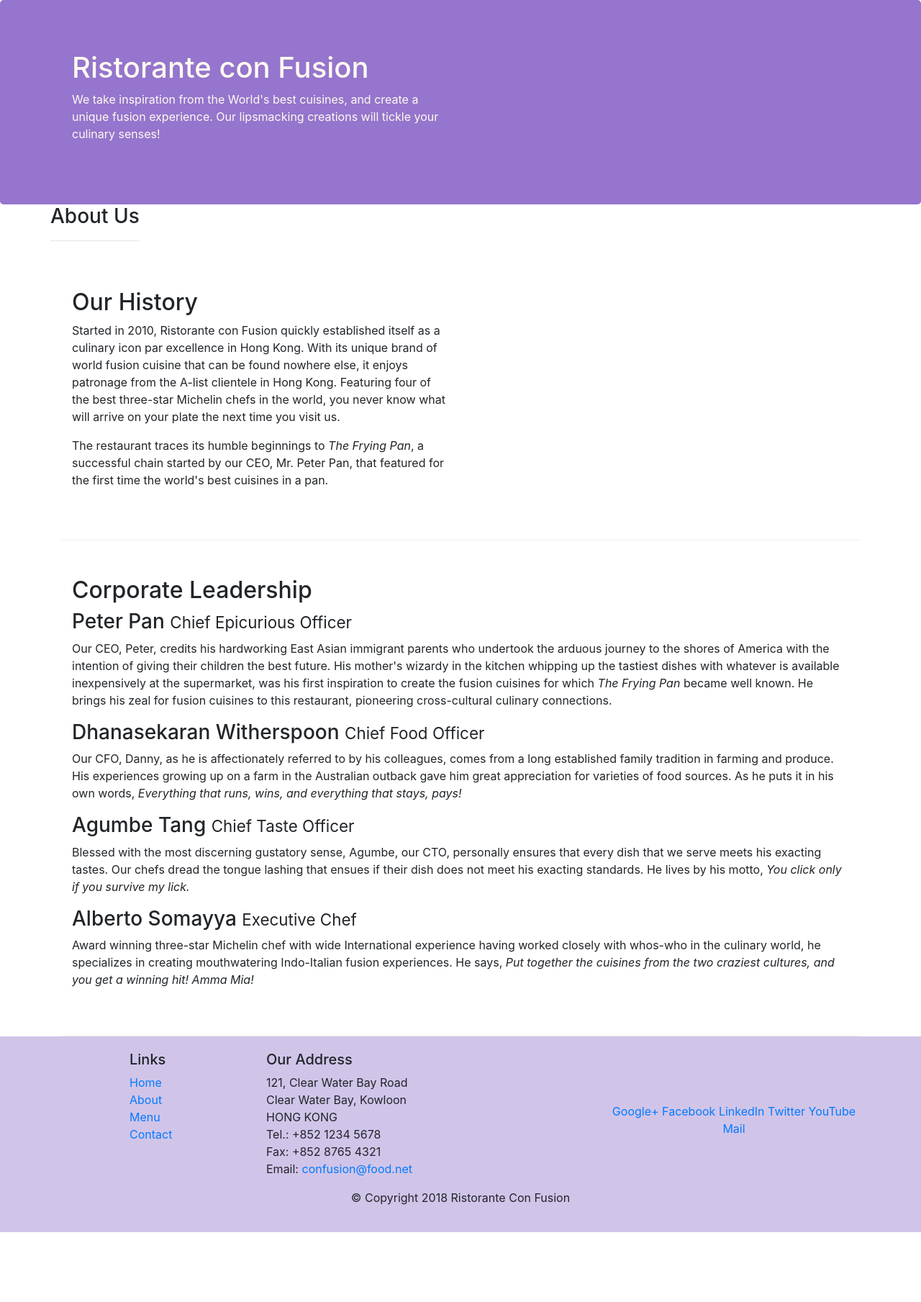
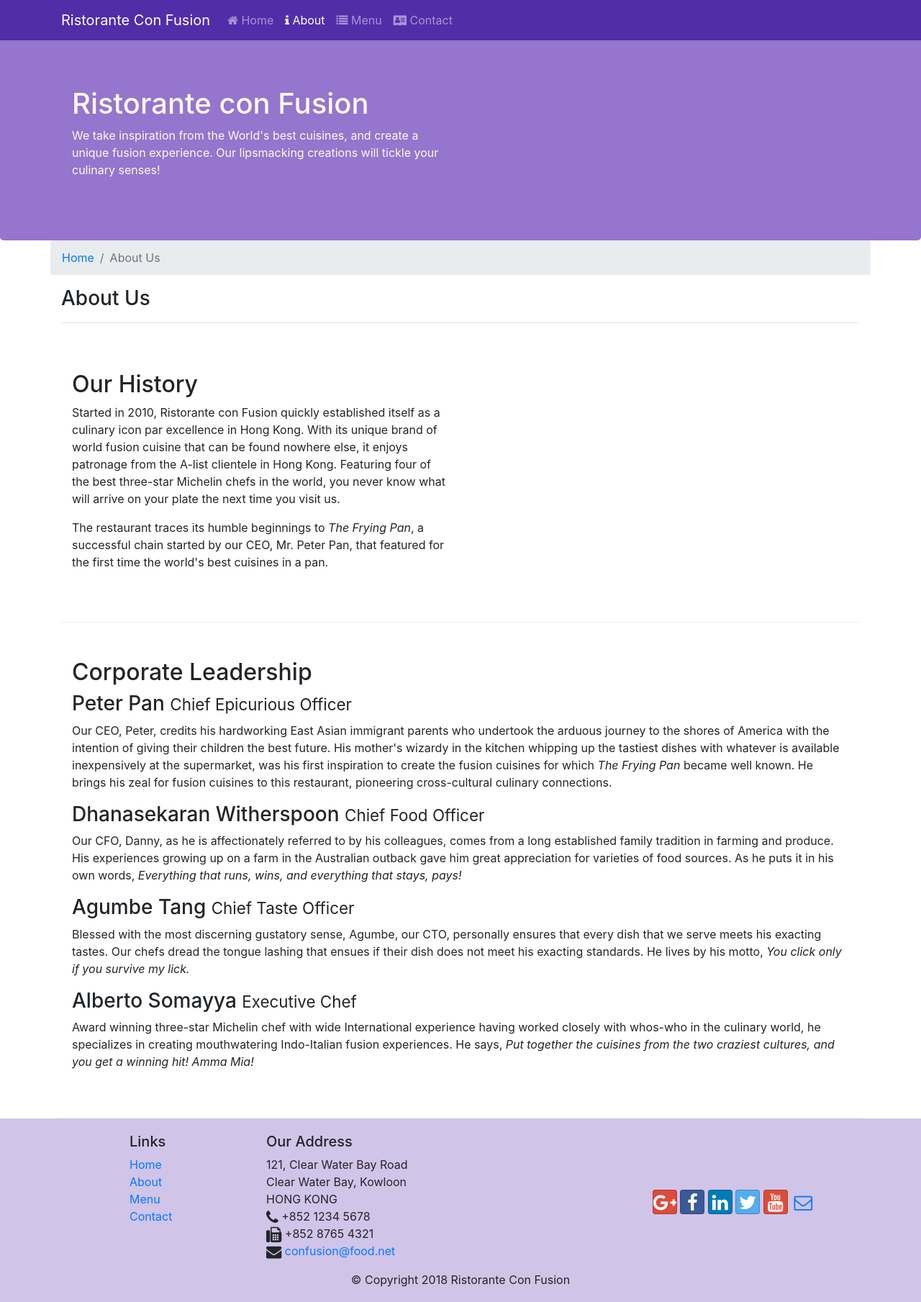
Before and after one commit to MarcosAlvez/intro_bootstrap, a website: page aboutus.html in a window 1280 px wide. Shown: the whole page at 72% size. Before the commit the page ends 1712 px from the top, so only its background shows below. Drawn offline with nearby package versions, Linux system fonts and the light colour scheme.

Commit message:
Adding Font-Awesome icons

```diff
--- a/CSS/styles.css
+++ b/CSS/styles.css
@@ -28,3 +28,11 @@
   margin: 0px auto;
   color: #0f0f0f;
 }
+body{
+    padding:50px 0px 0px 0px;
+    z-index:0;
+}
+
+.navbar-dark {
+     background-color: #512DA8;
+}
--- a/aboutus.html
+++ b/aboutus.html
@@ -9,13 +9,30 @@
 
     <!-- Bootstrap CSS -->
     <link rel="stylesheet" href="node_modules/bootstrap/dist/css/bootstrap.min.css">
+    <link rel="stylesheet" href="node_modules/font-awesome/css/font-awesome.min.css">
+    <link rel="stylesheet" href="node_modules/bootstrap-social/bootstrap-social.css">
     <link rel="stylesheet" href="CSS/styles.css">
     <title>Ristorante Con Fusion: About Us</title>
 
 </head>
 
 <body>
-
+  <nav class="navbar navbar-dark navbar-expand-sm fixed-top">
+      <div class="container">
+          <button class="navbar-toggler" type="button" data-toggle="collapse" data-target="#Navbar">
+            <span class="navbar-toggler-icon"></span>
+          </button>
+          <a class="navbar-brand" href="./index.html">Ristorante Con Fusion</a>
+          <div class="collapse navbar-collapse" id="Navbar">
+              <ul class="navbar-nav mr-auto">
+                  <li class="nav-item"><a class="nav-link" href="./index.html"><span class="fa fa-home fl-lg"></span> Home</a></li>
+                  <li class="nav-item active"><a class="nav-link" href="#"><span class="fa fa-info fl-lg"></span> About</a></li>
+                  <li class="nav-item"><a class="nav-link" href="#"><span class="fa fa-list fl-lg"></span> Menu</a></li>
+                  <li class="nav-item"><a class="nav-link" href="#"><span class="fa fa-address-card fl-lg"></span> Contact</a></li>
+              </ul>
+          </div>
+      </div>
+  </nav>
     <header class="jumbotron">
         <div class="container">
             <div class="row row-header">
@@ -31,7 +48,11 @@
 
     <div class="container">
         <div class="row">
-            <div>
+            <ol class="col-12 breadcrumb">
+              <li class="breadcrumb-item"><a href="./index.html">Home</a></li>
+              <li class="breadcrumb-item active">About Us</li>
+            </ol>
+            <div class="col-12">
                <h3>About Us</h3>
                <hr>
             </div>
@@ -70,7 +91,7 @@
                 <div class="col-4 offset-1 col-sm-2">
                     <h5>Links</h5>
                     <ul class="list-unstyled">
-                        <li><a href="#">Home</a></li>
+                        <li><a href="./index.html">Home</a></li>
                         <li><a href="#">About</a></li>
                         <li><a href="#">Menu</a></li>
                         <li><a href="#">Contact</a></li>
@@ -82,19 +103,19 @@
 		              121, Clear Water Bay Road<br>
 		              Clear Water Bay, Kowloon<br>
 		              HONG KONG<br>
-		              Tel.: +852 1234 5678<br>
-		              Fax: +852 8765 4321<br>
-		              Email: <a href="mailto:confusion@food.net">confusion@food.net</a>
+		              <i class="fa fa-phone fa-lg"></i> +852 1234 5678<br>
+		              <i class="fa fa-fax fa-lg"></i> +852 8765 4321<br>
+		              <i class="fa fa-envelope fa-lg"></i> <a href="mailto:confusion@food.net">confusion@food.net</a>
 		           </address>
                 </div>
                 <div class="col-12 col-sm-4 align-self-center">
                     <div class="text-center">
-                        <a href="http://google.com/+">Google+</a>
-                        <a href="http://www.facebook.com/profile.php?id=">Facebook</a>
-                        <a href="http://www.linkedin.com/in/">LinkedIn</a>
-                        <a href="http://twitter.com/">Twitter</a>
-                        <a href="http://youtube.com/">YouTube</a>
-                        <a href="mailto:">Mail</a>
+                        <a class="btn btn-social-icon btn-google" href="http://google.com/+"><i class="fa fa-google-plus fa-lg"></i></a>
+                        <a class="btn btn-social-icon btn-facebook"href="http://www.facebook.com/profile.php?id="><i class="fa fa-facebook fa-lg"></i></a>
+                        <a class="btn btn-social-icon btn-linkedin" href="http://www.linkedin.com/in/"><i class="fa fa-linkedin fa-lg"></i></a>
+                        <a class="btn btn-social-icon btn-twitter" href="http://twitter.com/"><i class="fa fa-twitter fa-lg"></i></a>
+                        <a class="btn btn-social-icon btn-google" href="http://youtube.com/"><i class="fa fa-youtube fa-lg"></i></a>
+                        <a class="btn btn-social-icon" href="mailto:"><i class="fa fa-envelope-o fa-lg"></i></a>
                     </div>
                 </div>
            </div>
--- a/package.json
+++ b/package.json
@@ -15,6 +15,8 @@
   },
   "dependencies": {
     "bootstrap": "^4.0.0",
+    "bootstrap-social": "^5.1.1",
+    "font-awesome": "^4.7.0",
     "jquery": "^3.3.1",
     "popper.js": "^1.12.9"
   }
```
Also changed, not shown: index.html (+25 -8 lines), 1 other file.
